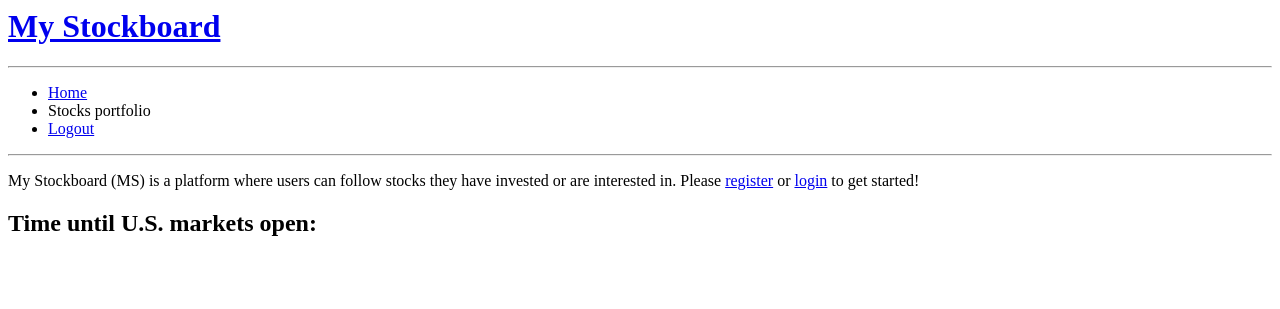
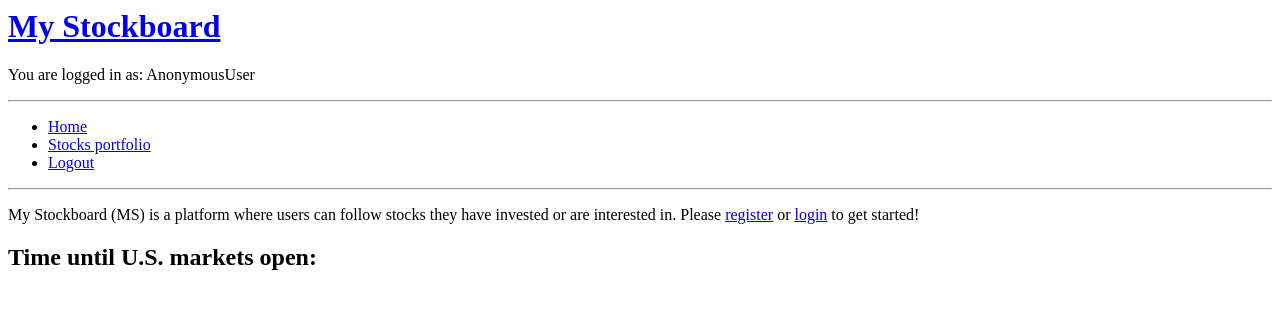
Before and after one commit to pythonistas-nl/my-stockboard, a Django app: page / in a window 1280 px wide. Shown: the top 309 px of the page. Run offline with Django 3.2, Linux system fonts and the light colour scheme.

Commit message:
lets try to add stocks to the user model..

```diff
--- a/mysite/mysite/views.py
+++ b/mysite/mysite/views.py
@@ -15,6 +15,7 @@ def home(request):
 	context = {
 	}
 	print(request.user)
+	print(type(request.user))
 	return HttpResponse(template.render(context, request))
 
 def login_member(request):
--- a/mysite/stock_data/templates/stock_data/base.html
+++ b/mysite/stock_data/templates/stock_data/base.html
@@ -1,10 +1,13 @@
 <title>My Stockboard</title>
 <h1><a href={% url 'home' %}>My Stockboard</a></h1>
+<p>You are logged in as: {{ request.user }}</p>
 <hr>
 <ul>
 	<li><a href={% url 'home' %}>Home</a></li>
-	<li>Stocks portfolio</li>
+	{% if request.user != AnonymousUser %}
+	<li><a href={% url 'stock_data:index' %}>Stocks portfolio</li>
 	<li><a href={% url 'logout' %}>Logout</a></li>
+	{% endif %}
 </ul>
 <hr>
 
--- a/mysite/stock_data/templates/stock_data/index.html
+++ b/mysite/stock_data/templates/stock_data/index.html
@@ -7,4 +7,7 @@
   		<input id="POST-stock-symbol" type="text" name="stock_symbol">
   		<input type="submit" value="Submit">
 	</form>
+
+	<p>Your stocks:</p>
+	You have not selected any stocks that you wish to follow.
 {% endblock %}
```
Also changed, not shown: mysite/db.sqlite3.
